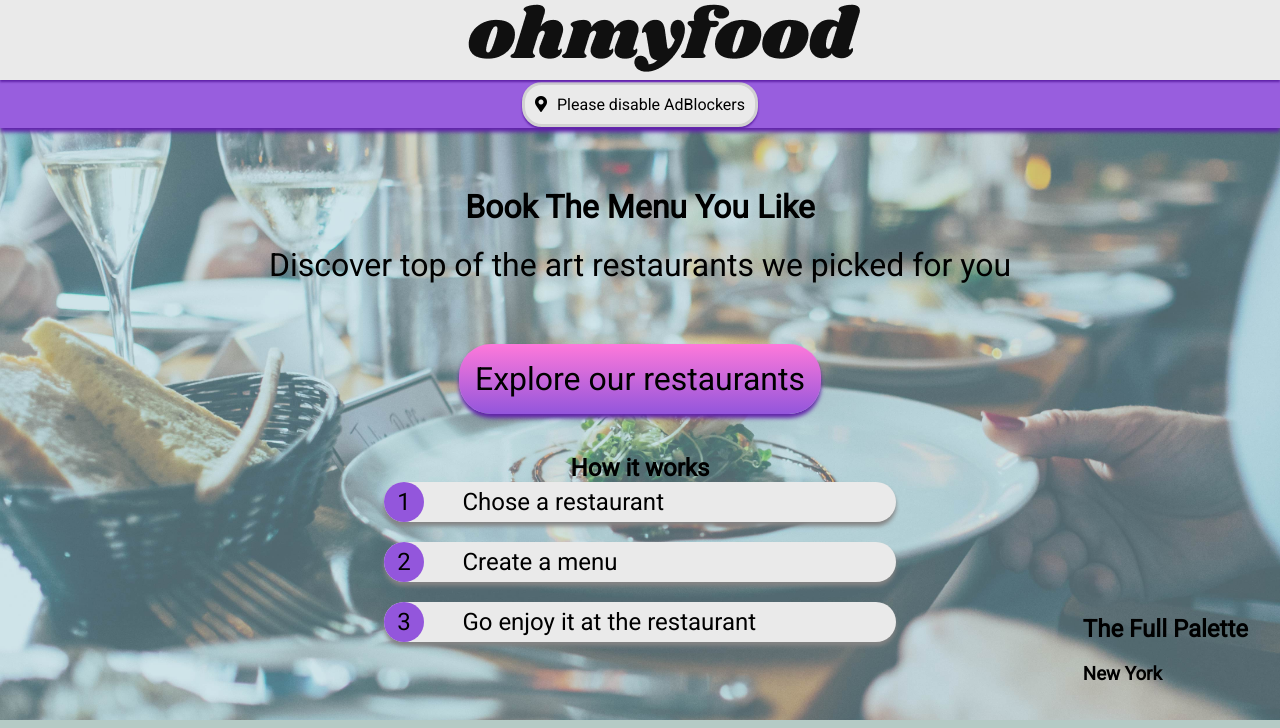
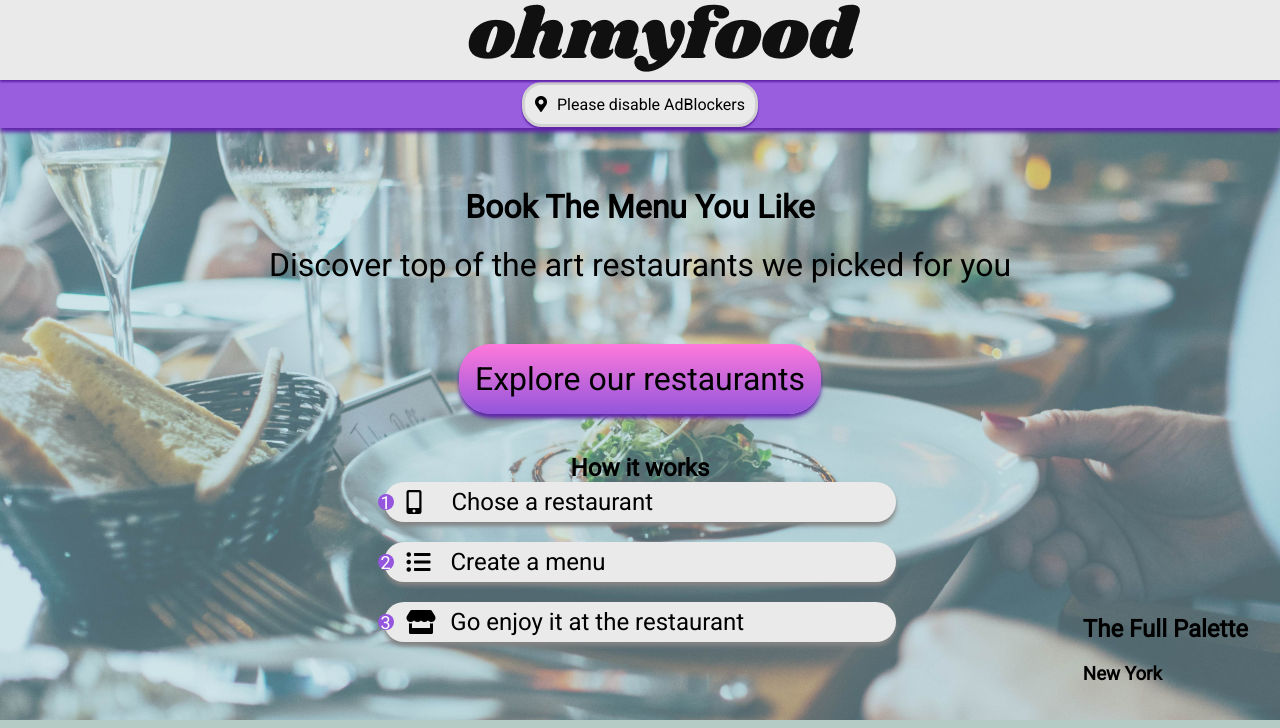
Before and after one commit to lostboysbangarang/HaydenLugo_3_08032021, a website: page index.html in a window 1280 px wide. Shown: the top 728 px of the page. Drawn offline with Linux system fonts and the light colour scheme; no server answers; a web font is replaced by a local one.

Commit message:
Did a few things, I forgot what because of my DnD game

```diff
--- a/index.html
+++ b/index.html
@@ -85,7 +85,9 @@
                         <div class="bodyDiv_HowItWorks_list_1_1">
                             1
                         </div>
+
                         <div class="bodyDiv_HowItWorks_list_1_2">
+                            <i class="fas fa-mobile-alt phone"></i>
                             Chose a restaurant
                         </div>
                     </div>
@@ -94,6 +96,7 @@
                             2
                         </div>
                         <div class="bodyDiv_HowItWorks_list_2_2">
+                            <i class="fas fa-list-ul burger"></i>
                             Create a menu
                         </div>
                     </div>
@@ -102,6 +105,7 @@
                             3
                         </div>
                         <div class="bodyDiv_HowItWorks_list_3_2">
+                            <i class="fas fa-store shop"></i>
                             Go enjoy it at the restaurant
                         </div>
 
--- a/sass/main.scss
+++ b/sass/main.scss
@@ -99,16 +99,20 @@ $white: #FFFFFF;
             height: 5vh;
             margin-bottom: 2.5vh;
             border-radius: 5vh;
+
             @for $j from 1 through 2 {
                 &_#{$j}{
-                    margin-right: 3vw;
+                    margin-right: 1vw;
                     @include centering;
 
                     @if $j == 1 {
                         background-color: $primary;
-                        height: inherit;
-                        width: 5vh;
+                        color: $white;
+                        font-size: .75em;
+                        height: 2vh;
+                        width: 2vh;
                         border-radius: 5vh;
+                        margin-left: -.5vw;
                     }
                 }
             }
@@ -127,7 +131,17 @@ $white: #FFFFFF;
 @mixin shadows($color: lighter($color), $size: $size) {
     box-shadow: 0px $size $size lighter($color);
 }
-
+@mixin maps {
+    @for $i from 1 through 4 {
+        &_#{$i} {
+            background-image: url(../Resources/images/restaurants/#{$i}#{$i}.jpg);
+            background-size: cover;
+            background-position: 50% 50%;
+            border-radius: 5vh 5vh 0vh 0vh;
+            height: 27vh;
+        }
+    }
+}
 
 
 @-webkit-keyframes imageAnimation {
@@ -242,21 +256,20 @@ html,body {
         font-size: 1.5em;
         &_list {
             @include theWorks;
+            & .phone {
+               margin-right: 30px;
+            }
+            & .burger {
+                margin-right: 20px;
+            }
+            & .shop {
+                margin-right: 15px;
+            }
+        }
 
-        }
     }
 }
-@mixin maps {
-    @for $i from 1 through 4 {
-        &_#{$i} {
-            background-image: url(../Resources/images/restaurants/#{$i}#{$i}.jpg);
-            background-size: cover;
-            background-position: 50% 50%;
-            border-radius: 5vh 5vh 0vh 0vh;
-            height: 27vh;
-        }
-    }
-}
+
 .restaurants_div {
     @include centering;
     background-color: $bckgrnd_Black;
@@ -331,6 +344,10 @@ html,body {
             font-size: 1.5em;
             font-weight: bold;
             line-height: .1vh;
+            padding-right: 1vw;
+        }
+        &_city {
+            padding-right: 1vw;
         }
     }
 
@@ -371,20 +388,20 @@ html,body {
         &_#{$i} {
             @if $i==1 {
                 font-family: 'Shrikhand', cursive;
-                padding-left: 6vw;
+                padding-left: 100px;
             }@else if $i==5 or $i==4 {
-                padding-left: 7vw;
+                padding-left: 135px;
             }@else {
-                padding-left: 5vw;
+                padding-left: 95px;
                 display: flex;
                 @if $i==2 {
                     & i {
-                        margin-right: 1.4vw;
+                        margin-right: 27px;
                     }
                 }
                 @if $i==3 {
                     & i {
-                        margin-right: 1vw;
+                        margin-right: 20px;
                     }
                 }
             }
```
Also changed, not shown: css/style.css, 1 other file.
